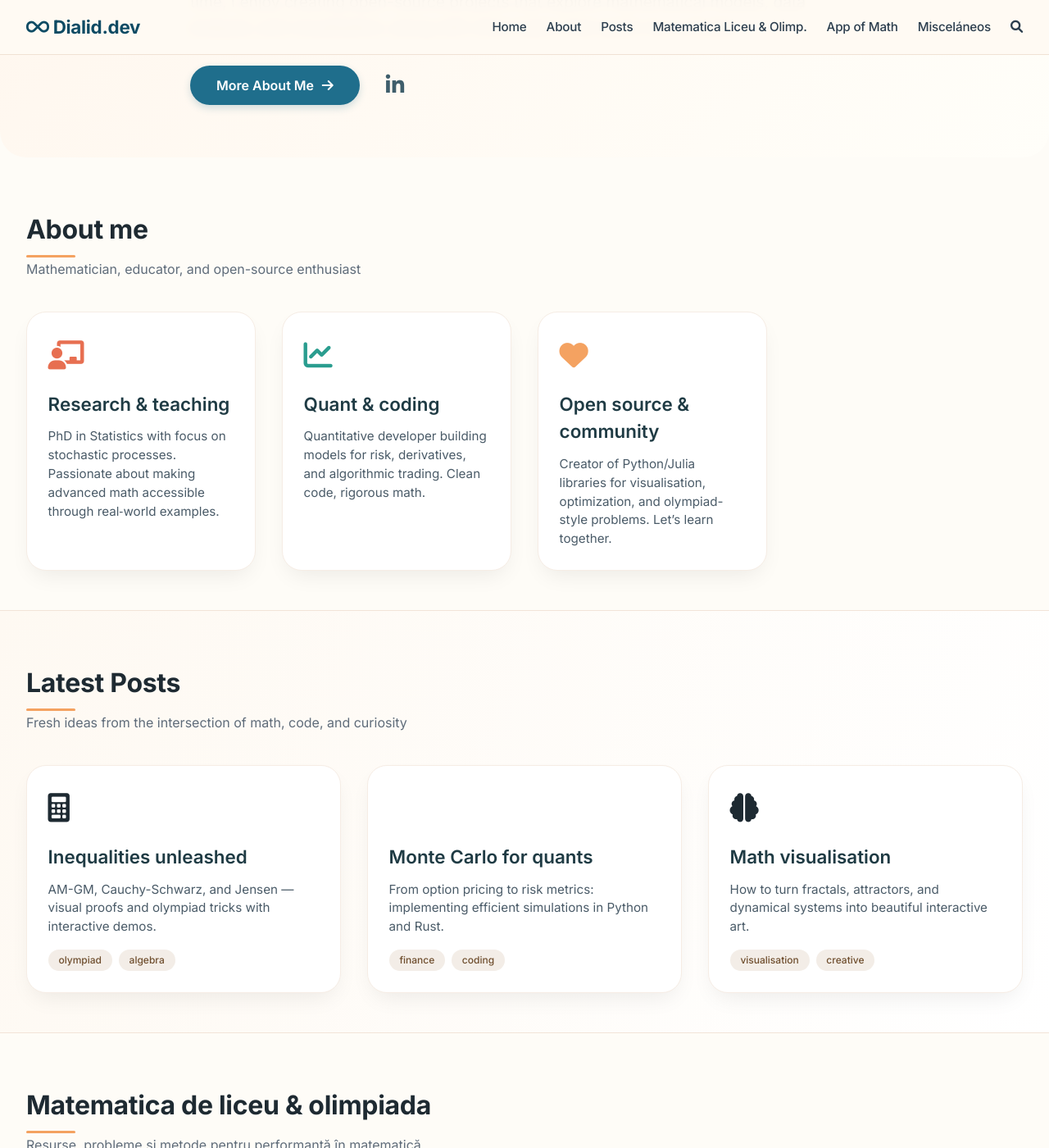
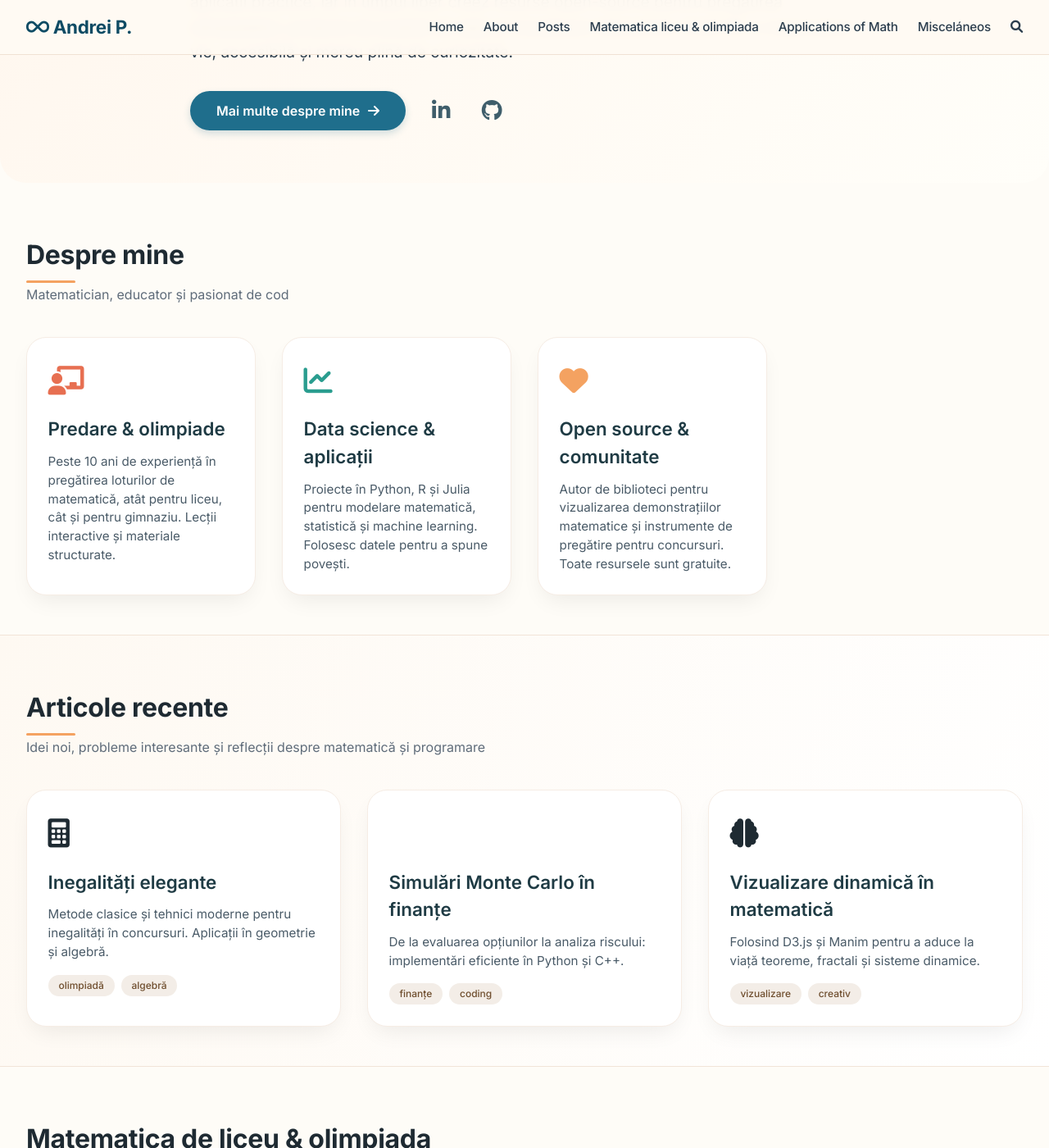
Before and after one commit to andrei121p/andreipatularu.github.io, a Jekyll site: the page built from index.md, in a window 1280 px wide and 1400 px high, scrolled down 332 px. Shown: the whole window at 82% size. Built offline with Jekyll 4.4.1, drawn with Linux system fonts in a browser that asks for light colours; some of the changed text lies outside the part shown.

Commit message:
Translate home layout to Romanian

```diff
--- a/_layouts/home.html
+++ b/_layouts/home.html
@@ -1,9 +1,9 @@
 <!DOCTYPE html>
-<html lang="en">
+<html lang="ro">
 <head>
     <meta charset="UTF-8">
     <meta name="viewport" content="width=device-width, initial-scale=1.0, viewport-fit=cover">
-    <title>Dialid Santiago — Math, Code & Curiosity</title>
+    <title>Andrei Patularu — Matematică, Cod & Curiozitate</title>
     <!-- Font Awesome 6 (free icons) -->
     <link rel="stylesheet" href="https://cdnjs.cloudflare.com/ajax/libs/font-awesome/6.0.0-beta3/css/all.min.css">
     <!-- Google Fonts: clean, friendly sans-serif -->
@@ -278,18 +278,7 @@
             color: #6f4e2e;
         }
 
-        /* special colorful backgrounds for different sections (soft accents) */
-        .bg-soft-math {
-            background: linear-gradient(110deg, #fef9f2, #ffffff);
-        }
-        .bg-soft-app {
-            background: linear-gradient(110deg, #f6fafc, #ffffff);
-        }
-        .bg-soft-misc {
-            background: linear-gradient(110deg, #fef7ec, #ffffff);
-        }
-
-        /* list style for resource sections */
+        /* resource list style (for matematica) */
         .resource-list {
             display: flex;
             flex-direction: column;
@@ -324,6 +313,16 @@
             background: #fffcf8;
             transform: translateX(6px);
             border-color: var(--accent-gold);
+        }
+
+        .bg-soft-math {
+            background: linear-gradient(110deg, #fef9f2, #ffffff);
+        }
+        .bg-soft-app {
+            background: linear-gradient(110deg, #f6fafc, #ffffff);
+        }
+        .bg-soft-misc {
+            background: linear-gradient(110deg, #fef7ec, #ffffff);
         }
 
         .footer {
@@ -361,7 +360,6 @@
             }
         }
 
-        /* scroll margin for fixed header */
         [id] {
             scroll-margin-top: 90px;
         }
@@ -372,14 +370,14 @@
 <header class="site-header">
     <div class="container nav-wrapper">
         <div class="logo-area">
-            <a href="#home"><i class="fas fa-infinity"></i> Dialid.dev</a>
+            <a href="#home"><i class="fas fa-infinity"></i> Andrei P.</a>
         </div>
         <ul class="nav-links">
             <li><a href="#home">Home</a></li>
             <li><a href="#about">About</a></li>
             <li><a href="#posts">Posts</a></li>
-            <li><a href="#matematica">Matematica Liceu & Olimp.</a></li>
-            <li><a href="#applications">App of Math</a></li>
+            <li><a href="#matematica">Matematica liceu & olimpiada</a></li>
+            <li><a href="#applications">Applications of Math</a></li>
             <li><a href="#misc">Misceláneos</a></li>
             <li class="search-icon"><a href="#" aria-label="Search"><i class="fas fa-search"></i></a></li>
         </ul>
@@ -390,81 +388,82 @@
     <!-- Hero / Home section -->
     <section id="home" class="hero">
         <div class="container hero-content">
-            <h1 class="hero-name">Dialid Santiago</h1>
+            <h1 class="hero-name">Andrei Patularu</h1>
             <div class="hero-titles">
-                MATHEMATICIAN | STATS PH.D. | QUANT | DEVELOPER
+                MATEMATICIAN | PROFESOR | PROGRAMATOR | OLIMPIADIC
             </div>
             <p class="hero-description">
-                I love maths, finance, and coding — and I work at the intersection of all three.
-                In my free time, I enjoy creating open-source projects that explore mathematical models,
-                data analysis, and visualisation, along with other topics that spark my curiosity.
+                Îmi pasionează matematica, programarea și educația. Lucrez la intersecția dintre teorie și aplicații practice,
+                iar în timpul liber creez resurse open-source pentru pregătirea olimpiadelor, proiecte de analiză de date și
+                vizualizare interactivă. Cred într-o matematică vie, accesibilă și mereu plină de curiozitate.
             </p>
             <div class="action-row">
                 <a href="#about" class="btn-more">
-                    More About Me <i class="fas fa-arrow-right"></i>
+                    Mai multe despre mine <i class="fas fa-arrow-right"></i>
                 </a>
                 <div class="social-icons">
                     <a href="#" class="social-icon" aria-label="LinkedIn"><i class="fab fa-linkedin-in"></i></a>
                     <a href="#" class="social-icon" aria-label="X"><i class="fab fa-x-twitter"></i></a>
+                    <a href="#" class="social-icon" aria-label="GitHub"><i class="fab fa-github"></i></a>
                 </div>
             </div>
         </div>
     </section>
 
-    <!-- About section (expanded) -->
+    <!-- About section -->
     <section id="about" class="content-section">
         <div class="container">
-            <h2 class="section-title">About me</h2>
-            <div class="section-sub">Mathematician, educator, and open-source enthusiast</div>
+            <h2 class="section-title">Despre mine</h2>
+            <div class="section-sub">Matematician, educator și pasionat de cod</div>
             <div class="card-grid" style="grid-template-columns: repeat(auto-fill, minmax(280px, 1fr));">
                 <div class="card">
                     <div class="card-icon"><i class="fas fa-chalkboard-user" style="color: #e76f51;"></i></div>
-                    <h3>Research & teaching</h3>
-                    <p>PhD in Statistics with focus on stochastic processes. Passionate about making advanced math accessible through real‑world examples.</p>
+                    <h3>Predare & olimpiade</h3>
+                    <p>Peste 10 ani de experiență în pregătirea loturilor de matematică, atât pentru liceu, cât și pentru gimnaziu. Lecții interactive și materiale structurate.</p>
                 </div>
                 <div class="card">
                     <div class="card-icon"><i class="fas fa-chart-line" style="color: #2a9d8f;"></i></div>
-                    <h3>Quant & coding</h3>
-                    <p>Quantitative developer building models for risk, derivatives, and algorithmic trading. Clean code, rigorous math.</p>
+                    <h3>Data science & aplicații</h3>
+                    <p>Proiecte în Python, R și Julia pentru modelare matematică, statistică și machine learning. Folosesc datele pentru a spune povești.</p>
                 </div>
                 <div class="card">
                     <div class="card-icon"><i class="fas fa-heart" style="color: #f4a261;"></i></div>
-                    <h3>Open source & community</h3>
-                    <p>Creator of Python/Julia libraries for visualisation, optimization, and olympiad-style problems. Let’s learn together.</p>
+                    <h3>Open source & comunitate</h3>
+                    <p>Autor de biblioteci pentru vizualizarea demonstrațiilor matematice și instrumente de pregătire pentru concursuri. Toate resursele sunt gratuite.</p>
                 </div>
             </div>
         </div>
     </section>
 
-    <!-- Posts section (recent articles / blog) -->
+    <!-- Posts section (blog) -->
     <section id="posts" class="content-section bg-soft-math">
         <div class="container">
-            <h2 class="section-title">Latest Posts</h2>
-            <div class="section-sub">Fresh ideas from the intersection of math, code, and curiosity</div>
+            <h2 class="section-title">Articole recente</h2>
+            <div class="section-sub">Idei noi, probleme interesante și reflecții despre matematică și programare</div>
             <div class="card-grid">
                 <div class="card">
                     <div class="card-icon"><i class="fas fa-calculator"></i></div>
-                    <h3>Inequalities unleashed</h3>
-                    <p>AM-GM, Cauchy-Schwarz, and Jensen — visual proofs and olympiad tricks with interactive demos.</p>
-                    <div class="tag-list"><span class="tag">olympiad</span><span class="tag">algebra</span></div>
+                    <h3>Inegalități elegante</h3>
+                    <p>Metode clasice și tehnici moderne pentru inegalități în concursuri. Aplicații în geometrie și algebră.</p>
+                    <div class="tag-list"><span class="tag">olimpiadă</span><span class="tag">algebră</span></div>
                 </div>
                 <div class="card">
                     <div class="card-icon"><i class="fas fa-chart-simple"></i></div>
-                    <h3>Monte Carlo for quants</h3>
-                    <p>From option pricing to risk metrics: implementing efficient simulations in Python and Rust.</p>
-                    <div class="tag-list"><span class="tag">finance</span><span class="tag">coding</span></div>
+                    <h3>Simulări Monte Carlo în finanțe</h3>
+                    <p>De la evaluarea opțiunilor la analiza riscului: implementări eficiente în Python și C++.</p>
+                    <div class="tag-list"><span class="tag">finanțe</span><span class="tag">coding</span></div>
                 </div>
                 <div class="card">
                     <div class="card-icon"><i class="fas fa-brain"></i></div>
-                    <h3>Math visualisation</h3>
-                    <p>How to turn fractals, attractors, and dynamical systems into beautiful interactive art.</p>
-                    <div class="tag-list"><span class="tag">visualisation</span><span class="tag">creative</span></div>
+                    <h3>Vizualizare dinamică în matematică</h3>
+                    <p>Folosind D3.js și Manim pentru a aduce la viață teoreme, fractali și sisteme dinamice.</p>
+                    <div class="tag-list"><span class="tag">vizualizare</span><span class="tag">creativ</span></div>
                 </div>
             </div>
         </div>
     </section>
 
-    <!-- Matematica de liceu & olimpiada section -->
+    <!-- Matematica de liceu & olimpiada -->
     <section id="matematica" class="content-section">
         <div class="container">
             <h2 class="section-title">Matematica de liceu & olimpiada</h2>
@@ -472,83 +471,82 @@
             <div class="resource-list">
                 <div class="resource-item">
                     <i class="fas fa-square-root-alt"></i>
-                    <span><strong>Algebră & Analiză</strong> — Inegalități, ecuații funcționale, limite și integrale explicate pas cu pas</span>
-                    <small>gimnaziu & olimpiadă</small>
+                    <span><strong>Algebră & Analiză matematică</strong> — Inegalități, ecuații funcționale, șiruri, limite, integrale</span>
+                    <small>teorie + probleme</small>
                 </div>
                 <div class="resource-item">
                     <i class="fas fa-shapes"></i>
-                    <span><strong>Geometrie sintetică & vectorială</strong> — Configurații remarcabile, puterea punctului, transformări</span>
-                    <small>probleme rezolvate</small>
+                    <span><strong>Geometrie (sintetică, vectorială, complexe)</strong> — Configurații remarcabile, puterea punctului, transformări geometrice</span>
+                    <small>olimpiadă națională</small>
                 </div>
                 <div class="resource-item">
                     <i class="fas fa-dice-d6"></i>
-                    <span><strong>Teoria numerelor & combinatorică</strong> — Congruențe, invarianți, numere prime, probleme de numărare</span>
-                    <small>olimpiadă națională</small>
+                    <span><strong>Teoria numerelor & Combinatorică</strong> — Congruențe, invarianți, numere prime, probleme de numărare avansată</span>
+                    <small>loturi județene</small>
                 </div>
                 <div class="resource-item">
                     <i class="fas fa-chalkboard"></i>
-                    <span><strong>Lecții interactive + foi de lucru</strong> — Materiale pentru clasele IX-XII și pregătire avansată</span>
-                    <small>PDF & cod sursă</small>
+                    <span><strong>Cursuri interactive + culegeri</strong> — Materiale PDF, lecții video și notebook-uri pentru pregătirea concursurilor</span>
+                    <small>acces liber</small>
                 </div>
             </div>
             <div style="margin-top: 2rem; text-align: right;">
-                <a href="#" style="color: var(--primary); font-weight: 500;">Acces arhivă completă <i class="fas fa-arrow-right"></i></a>
+                <a href="#" style="color: var(--primary); font-weight: 500;">Arhivă completă de probleme <i class="fas fa-arrow-right"></i></a>
             </div>
         </div>
     </section>
 
-    <!-- Applications of Math section -->
+    <!-- Applications of Math -->
     <section id="applications" class="content-section bg-soft-app">
         <div class="container">
             <h2 class="section-title">Applications of Math</h2>
-            <div class="section-sub">Where theory meets reality — quantitative finance, AI, engineering</div>
+            <div class="section-sub">Cum folosim matematica în lumea reală: finanțe, AI, inginerie</div>
             <div class="card-grid">
                 <div class="card">
                     <div class="card-icon"><i class="fas fa-chart-line" style="color: #1f6e8c;"></i></div>
                     <h3>Quantitative Finance</h3>
-                    <p>Stochastic calculus, risk management, algorithmic strategies — notebooks and live models.</p>
+                    <p>Modelarea prețurilor, evaluarea derivatelor, strategii algoritmice – implementări practice.</p>
                 </div>
                 <div class="card">
                     <div class="card-icon"><i class="fas fa-microchip" style="color: #e76f51;"></i></div>
-                    <h3>Optimization & ML</h3>
-                    <p>Gradient descent, convex optimisation, and neural networks from a mathematical lens.</p>
+                    <h3>Optimizare & Machine Learning</h3>
+                    <p>Algoritmi de gradient, optimizare convexă, rețele neuronale din perspectivă matematică.</p>
                 </div>
                 <div class="card">
                     <div class="card-icon"><i class="fas fa-database" style="color: #2a9d8f;"></i></div>
-                    <h3>Data Science & Visualisation</h3>
-                    <p>Statistical inference, Bayesian methods, and beautiful visual storytelling with D3/Plotly.</p>
+                    <h3>Știința datelor</h3>
+                    <p>Inferență statistică, metode bayesiene, vizualizare de date cu Plotly și Dash.</p>
                 </div>
             </div>
         </div>
     </section>
 
-    <!-- Miscellaneous section (Miscelaneosu) -->
+    <!-- Misceláneos -->
     <section id="misc" class="content-section bg-soft-misc">
         <div class="container">
             <h2 class="section-title">Misceláneos</h2>
-            <div class="section-sub">Curiosity-driven projects, visual experiments & open-source tools</div>
+            <div class="section-sub">Proiecte neașteptate, experimente vizuale și resurse curioase</div>
             <div class="card-grid">
                 <div class="card">
                     <div class="card-icon"><i class="fas fa-cubes"></i></div>
-                    <h3>Math + Art</h3>
-                    <p>Generative art, L-systems, and chaotic attractors — where code meets creativity.</p>
+                    <h3>Matematică & Artă</h3>
+                    <p>Arte generativă, fractali, atractori ciudați – unde codul întâlnește estetica.</p>
                     <div class="tag-list"><span class="tag">creative coding</span></div>
                 </div>
                 <div class="card">
                     <div class="card-icon"><i class="fas fa-robot"></i></div>
-                    <h3>Educational bots</h3>
-                    <p>Telegram & Discord bots that solve integrals, plot functions, and explain theorems.</p>
+                    <h3>Tool-uri educaționale</h3>
+                    <p>Bot de Telegram pentru antrenament la matematică, generatoare de grile și verificare demonstrații.</p>
                 </div>
                 <div class="card">
                     <div class="card-icon"><i class="fas fa-glasses"></i></div>
-                    <h3>Unconventional reads</h3>
-                    <p>Book notes, philosophy of math, and essays on productivity for researchers.</p>
+                    <h3>Eseuri & reflecții</h3>
+                    <p>Despre didactică, filozofia matematicii și productivitate în cercetare.</p>
                 </div>
             </div>
-            <!-- extra fun row: open-source highlight -->
             <div style="margin-top: 2rem; background: #fbf5ea; border-radius: 40px; padding: 1rem 1.8rem; display: flex; justify-content: space-between; align-items: center; flex-wrap: wrap;">
-                <span><i class="fab fa-github"></i> <strong>github.com/dialidsantiago</strong> — 20+ repos exploring math models, visualisation, olympiad tools</span>
-                <a href="#" style="color: var(--primary); font-weight: 500;">explore <i class="fas fa-external-link-alt"></i></a>
+                <span><i class="fab fa-github"></i> <strong>github.com/andreipatularu</strong> — cod sursă pentru toate proiectele open-source</span>
+                <a href="#" style="color: var(--primary); font-weight: 500;">explorează <i class="fas fa-external-link-alt"></i></a>
             </div>
         </div>
     </section>
@@ -556,11 +554,10 @@
 
 <footer class="footer">
     <div class="container">
-        <p>✦ open-source thinker — mathematics, code & curiosity ✦ <br> Dialid Santiago — All ideas shared with ❤️</p>
-        <p style="margin-top: 0.5rem; font-size: 0.75rem;">© 2025 · built with curiosity & friendly math vibes</p>
+        <p>✦ matematică, cod & curiozitate — construit cu ❤️ de Andrei Patularu ✦</p>
+        <p style="margin-top: 0.5rem; font-size: 0.75rem;">© 2025 · toate resursele sunt liber accesibile</p>
     </div>
 </footer>
 
-<!-- tiny smooth scroll behavior + active link effect not needed but functional -->
 </body>
 </html>
```
Also changed, not shown: other parts of _layouts/home.html (+1 -1 lines).
